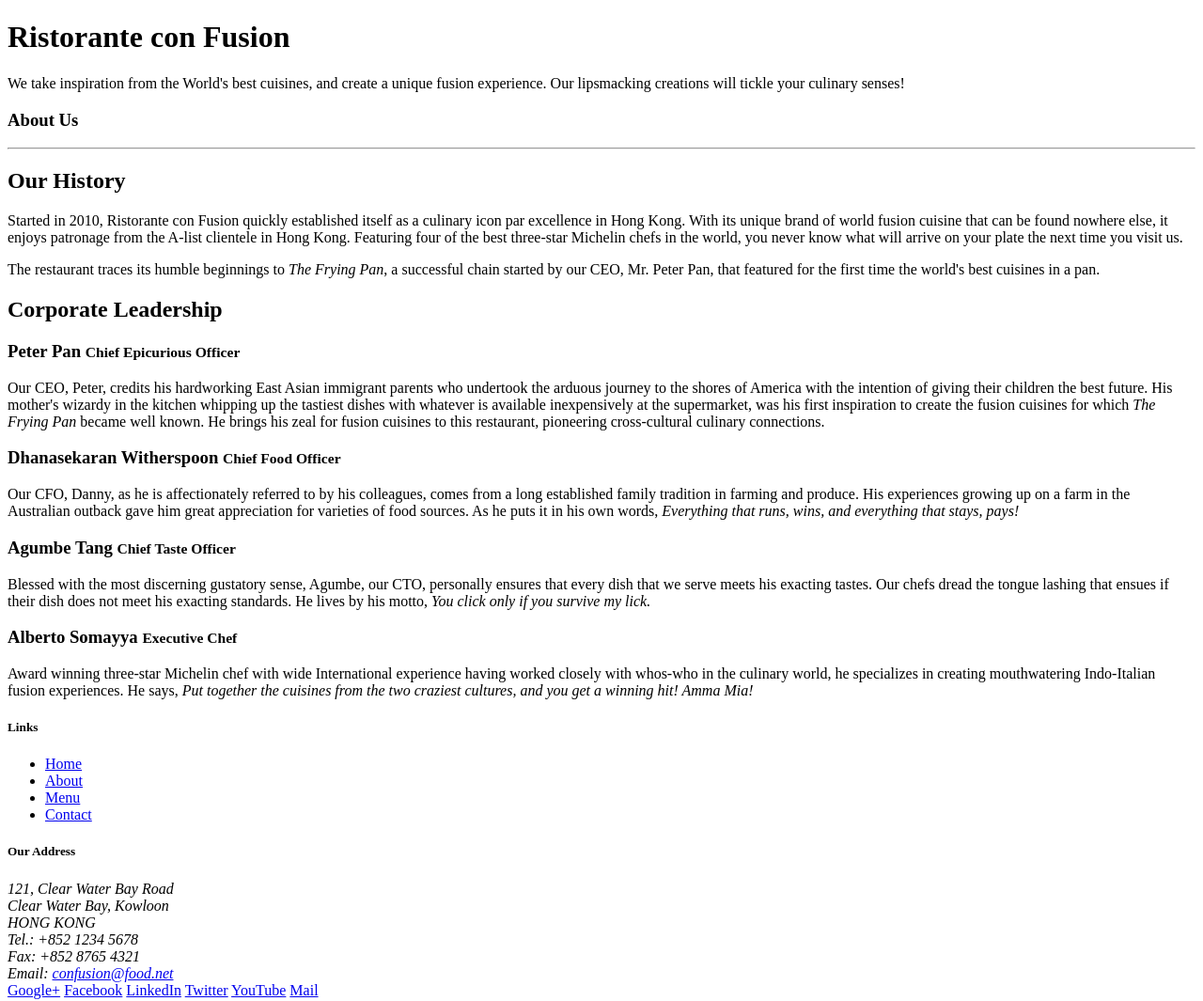
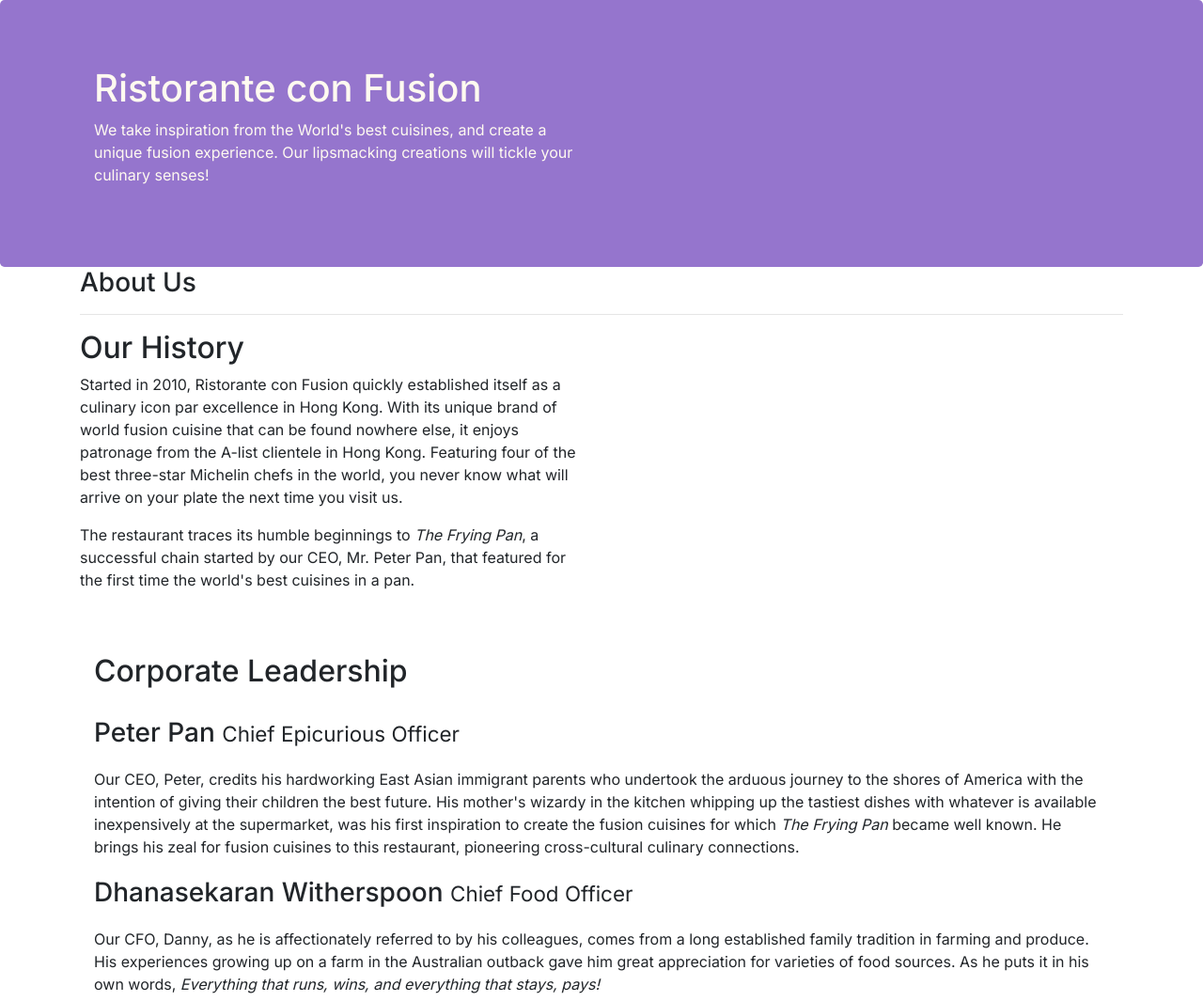
Before and after one commit to thienduc12311/bootstrap-assignment1, a website: page aboutus.html in a window 1280 px wide. Shown: the top 1065 px of the page at 94% size. Drawn offline with nearby package versions, Linux system fonts and the light colour scheme.

Commit message:
Assignment 1

```diff
--- a/aboutus.html
+++ b/aboutus.html
@@ -2,6 +2,17 @@
 <html lang="en">
 
 <head>
+    <!-- Required meta tags always come first -->
+    <meta charset="utf-8">
+    <meta name="viewport" content="width=device-width, initial-scale=1, shrink-to-fit=no">
+    <meta http-equiv="x-ua-compatible" content="ie=edge">
+    <!-- Bootstrap CSS -->
+    <link rel="stylesheet" href="node_modules/bootstrap/dist/css/bootstrap.min.css">
+    <link rel="stylesheet" href="/css/style.css">
+    <link rel="preconnect" href="https://fonts.googleapis.com">
+    <link rel="preconnect" href="https://fonts.gstatic.com" crossorigin>
+    <link href="https://fonts.googleapis.com/css2?family=Inter:wght@100;200;300;400;500;700;800;900&display=swap"
+        rel="stylesheet">
 
     <title>Ristorante Con Fusion: About Us</title>
 
@@ -14,7 +25,8 @@
             <div class="row row-header">
                 <div class="col-12 col-sm-6">
                     <h1>Ristorante con Fusion</h1>
-                    <p>We take inspiration from the World's best cuisines, and create a unique fusion experience. Our lipsmacking creations will tickle your culinary senses!</p>
+                    <p>We take inspiration from the World's best cuisines, and create a unique fusion experience. Our
+                        lipsmacking creations will tickle your culinary senses!</p>
                 </div>
                 <div class="col-12 col-sm">
                 </div>
@@ -22,36 +34,61 @@
         </div>
     </header>
 
-    <div>
-        <div>
-            <div>
+    <div class="container">
+        <div class="row">
+            <div class="col-12">
                 <h3>About Us</h3>
                 <hr>
             </div>
         </div>
 
-        <div>
-            <div>
+        <div class="row">
+            <div class="col-12 col-sm-6">
                 <h2>Our History</h2>
-                <p>Started in 2010, Ristorante con Fusion quickly established itself as a culinary icon par excellence in Hong Kong. With its unique brand of world fusion cuisine that can be found nowhere else, it enjoys patronage from the A-list clientele in Hong Kong.  Featuring four of the best three-star Michelin chefs in the world, you never know what will arrive on your plate the next time you visit us.</p>
-                <p>The restaurant traces its humble beginnings to <em>The Frying Pan</em>, a successful chain started by our CEO, Mr. Peter Pan, that featured for the first time the world's best cuisines in a pan.</p>
+                <p>Started in 2010, Ristorante con Fusion quickly established itself as a culinary icon par excellence
+                    in Hong Kong. With its unique brand of world fusion cuisine that can be found nowhere else, it
+                    enjoys patronage from the A-list clientele in Hong Kong. Featuring four of the best three-star
+                    Michelin chefs in the world, you never know what will arrive on your plate the next time you visit
+                    us.</p>
+                <p>The restaurant traces its humble beginnings to <em>The Frying Pan</em>, a successful chain started by
+                    our CEO, Mr. Peter Pan, that featured for the first time the world's best cuisines in a pan.</p>
             </div>
-            <div>
+            <div class="col-12 col-sm-6">
             </div>
         </div>
 
 
-        <div>
-            <div>
+        <div class="row row-content">
+            <div class="col-12">
                 <h2>Corporate Leadership</h2>
                 <h3>Peter Pan <small>Chief Epicurious Officer</small></h3>
-                <p>Our CEO, Peter, credits his hardworking East Asian immigrant parents who undertook the arduous journey to the shores of America with the intention of giving their children the best future. His mother's wizardy in the kitchen whipping up the tastiest dishes with whatever is available inexpensively at the supermarket, was his first inspiration to create the fusion cuisines for which <em>The Frying Pan</em> became well known. He brings his zeal for fusion cuisines to this restaurant, pioneering cross-cultural culinary connections.</p>
+                <p class="d-none d-sm-block">Our CEO, Peter, credits his hardworking East Asian immigrant parents who
+                    undertook the arduous
+                    journey to the shores of America with the intention of giving their children the best future. His
+                    mother's wizardy in the kitchen whipping up the tastiest dishes with whatever is available
+                    inexpensively at the supermarket, was his first inspiration to create the fusion cuisines for which
+                    <em>The Frying Pan</em> became well known. He brings his zeal for fusion cuisines to this
+                    restaurant, pioneering cross-cultural culinary connections.
+                </p>
                 <h3>Dhanasekaran Witherspoon <small>Chief Food Officer</small></h3>
-                <p>Our CFO, Danny, as he is affectionately referred to by his colleagues, comes from a long established family tradition in farming and produce. His experiences growing up on a farm in the Australian outback gave him great appreciation for varieties of food sources. As he puts it in his own words, <em>Everything that runs, wins, and everything that stays, pays!</em></p>
+                <p class="d-none d-sm-block">Our CFO, Danny, as he is affectionately referred to by his colleagues,
+                    comes from a long established
+                    family tradition in farming and produce. His experiences growing up on a farm in the Australian
+                    outback gave him great appreciation for varieties of food sources. As he puts it in his own words,
+                    <em>Everything that runs, wins, and everything that stays, pays!</em>
+                </p>
                 <h3>Agumbe Tang <small>Chief Taste Officer</small></h3>
-                <p>Blessed with the most discerning gustatory sense, Agumbe, our CTO, personally ensures that every dish that we serve meets his exacting tastes. Our chefs dread the tongue lashing that ensues if their dish does not meet his exacting standards. He lives by his motto, <em>You click only if you survive my lick.</em></p>
+                <p class="d-none d-sm-block">Blessed with the most discerning gustatory sense, Agumbe, our CTO,
+                    personally ensures that every dish
+                    that we serve meets his exacting tastes. Our chefs dread the tongue lashing that ensues if their
+                    dish does not meet his exacting standards. He lives by his motto, <em>You click only if you survive
+                        my lick.</em></p>
                 <h3>Alberto Somayya <small>Executive Chef</small></h3>
-                <p>Award winning three-star Michelin chef with wide International experience having worked closely with whos-who in the culinary world, he specializes in creating mouthwatering Indo-Italian fusion experiences. He says, <em>Put together the cuisines from the two craziest cultures, and you get a winning hit! Amma Mia!</em></p>
+                <p class="d-none d-sm-block">Award winning three-star Michelin chef with wide International experience
+                    having worked closely with
+                    whos-who in the culinary world, he specializes in creating mouthwatering Indo-Italian fusion
+                    experiences. He says, <em>Put together the cuisines from the two craziest cultures, and you get a
+                        winning hit! Amma Mia!</em></p>
             </div>
         </div>
 
@@ -99,6 +136,10 @@
         </div>
     </footer>
 
+    <!-- jQuery first, then Popper.js, then Bootstrap JS. -->
+    <script src="node_modules/jquery/dist/jquery.slim.min.js"></script>
+    <script src="node_modules/popper.js/dist/umd/popper.min.js"></script>
+    <script src="node_modules/bootstrap/dist/js/bootstrap.min.js"></script>
 </body>
 
 </html>
--- a/css/style.css
+++ b/css/style.css
@@ -39,3 +39,10 @@ address {
     margin: 0;
     color: #0f0f0f;
 }
+.row-content h2 {
+    margin-bottom: 30px;
+}
+
+.row-content p {
+    margin: 20px 0;
+}
```
Lines whose indentation alone changed are shown as unchanged.
